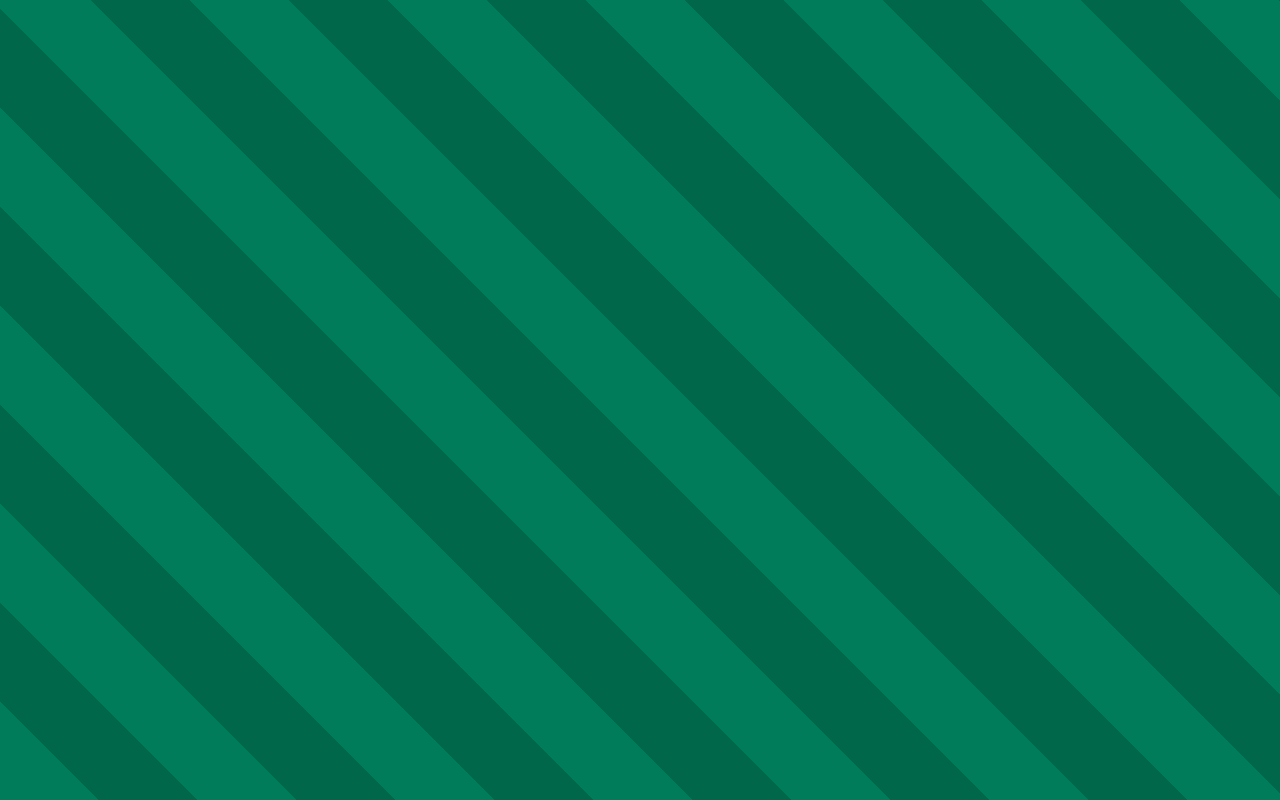
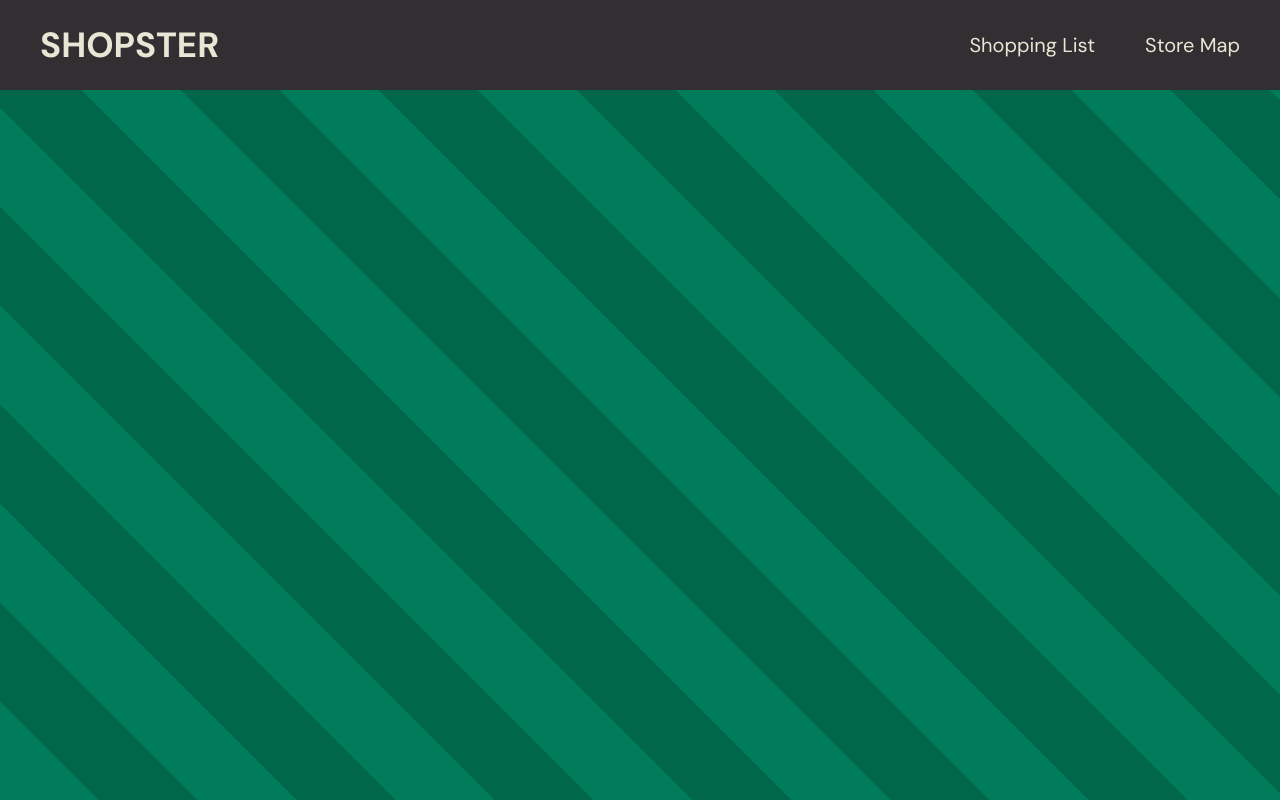
Before and after one commit to batfish-ptri13/shopster, a React app: page /maze in a window 1280 px wide. Before the commit this address had no page. Built offline with nearby package versions, Linux system fonts and the light colour scheme; what @stylexjs/stylex would draw is missing.

Commit message:
fixed nav issue in shoppiglist router

```diff
--- a/client/App.jsx
+++ b/client/App.jsx
@@ -30,6 +30,7 @@
         <Route path='/' element={<Home/>}/>
 
         <Route path='/shoppinglist' element={<ShoppingList />} />
+        <Route path='/maze' element={< Maze />} />
         <Route element={<AuthLayout/>}>
           <Route path='/login' element={<Login />} />
           <Route path='/signup' element={<SignUp />} />
--- a/client/components/Nav.jsx
+++ b/client/components/Nav.jsx
@@ -7,7 +7,7 @@
 
   function handleClick(event) {
     if (event.target.innerText === 'Store Map') navigate('/maze');
-    else if (event.target.innerText === 'Shopping List') navigate('/');
+    else if (event.target.innerText === 'Shopping List') navigate('/shoppinglist');
   }
 
   return (
```
